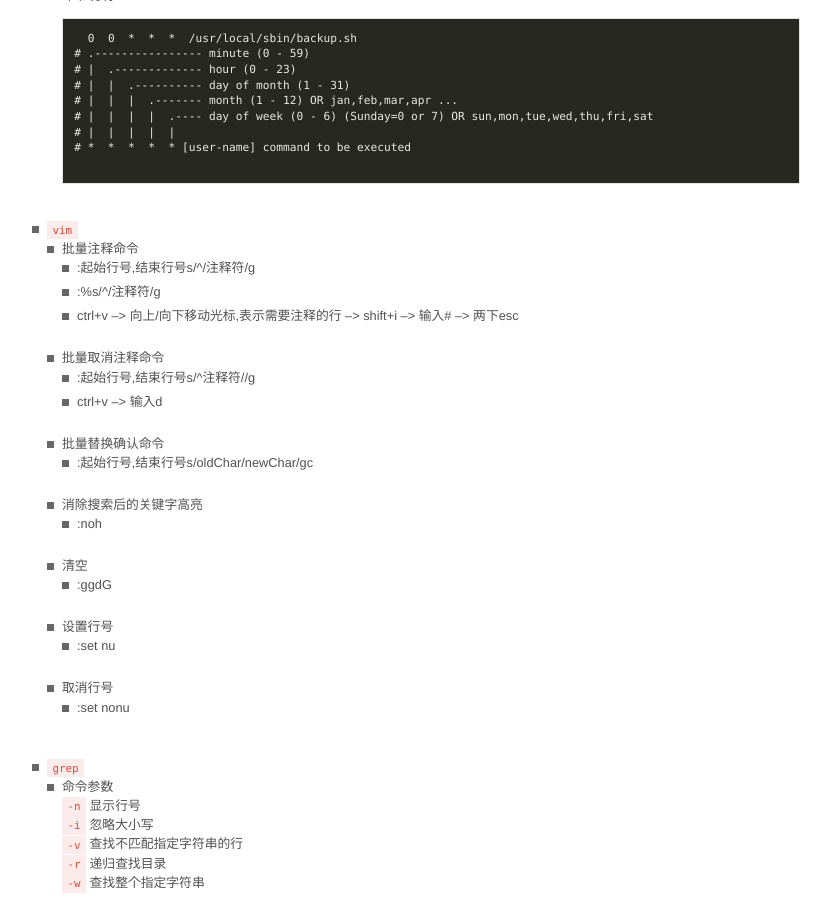
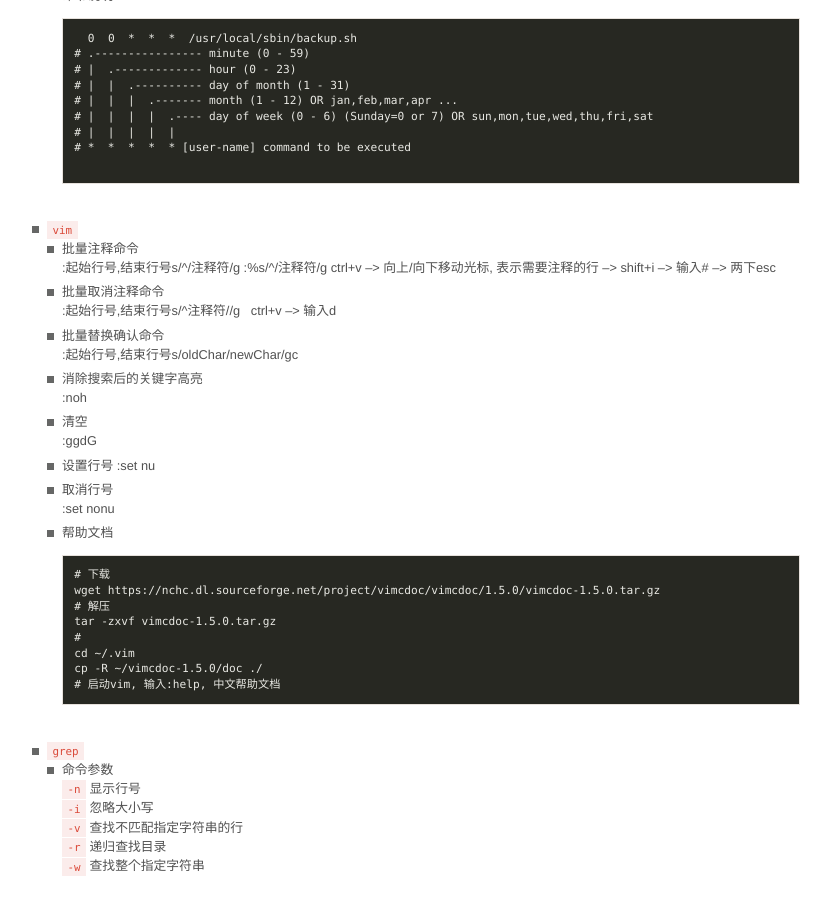
Before and after one commit to junhc/junhc.github.io, a Jekyll site: the page built from _posts/2015-08-20-linux.md, in a window 1280 px wide and 900 px high, scrolled down 1725 px. Shown: the whole window, without its empty margins (224-1055 px from the left). Built offline with Jekyll 4.4.1, drawn with Linux system fonts in a browser that asks for light colours; Markdown is read by kramdown in place of the engine named in the settings; comment, search, counter and statistics services are not loaded.

Commit message:
Update 2015-08-20-linux.md

````diff
--- a/_posts/2015-08-20-linux.md
+++ b/_posts/2015-08-20-linux.md
@@ -88,22 +88,34 @@ permalink: linux
     ```
 * `vim`
   * 批量注释命令
-    * :起始行号,结束行号s/^/注释符/g
-    * :%s/^/注释符/g
-    * ctrl+v --> 向上/向下移动光标,表示需要注释的行 --> shift+i --> 输入# --> 两下esc
+    :起始行号,结束行号s/^/注释符/g
+    :%s/^/注释符/g
+    ctrl+v --> 向上/向下移动光标, 表示需要注释的行 --> shift+i --> 输入# --> 两下esc
   * 批量取消注释命令
-    * :起始行号,结束行号s/^注释符//g
-    * ctrl+v --> 输入d
+    :起始行号,结束行号s/^注释符//g
+    ctrl+v --> 输入d
   * 批量替换确认命令
-    * :起始行号,结束行号s/oldChar/newChar/gc
+    :起始行号,结束行号s/oldChar/newChar/gc
   * 消除搜索后的关键字高亮
-    * :noh
+    :noh
   * 清空
-    * :ggdG
+    :ggdG
   * 设置行号
-    * :set nu
+    :set nu
   * 取消行号
-    * :set nonu
+    :set nonu
+  * 帮助文档
+    ```
+    # 下载
+    wget https://nchc.dl.sourceforge.net/project/vimcdoc/vimcdoc/1.5.0/vimcdoc-1.5.0.tar.gz
+    # 解压
+    tar -zxvf vimcdoc-1.5.0.tar.gz
+    #
+    cd ~/.vim
+    cp -R ~/vimcdoc-1.5.0/doc ./
+    # 启动vim, 输入:help, 中文帮助文档
+    ```
+
 * `grep`
   * 命令参数
     `-n` 显示行号
````
